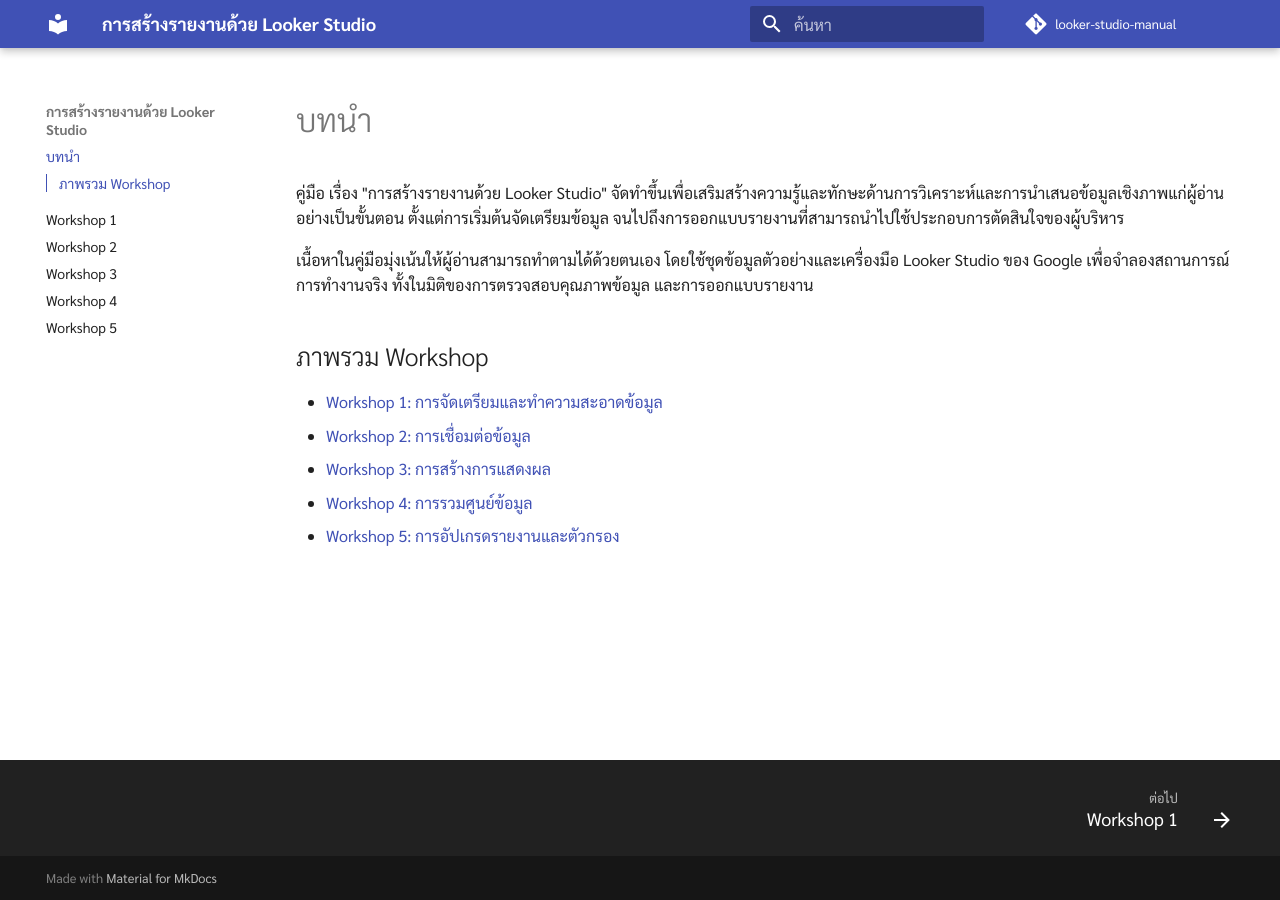
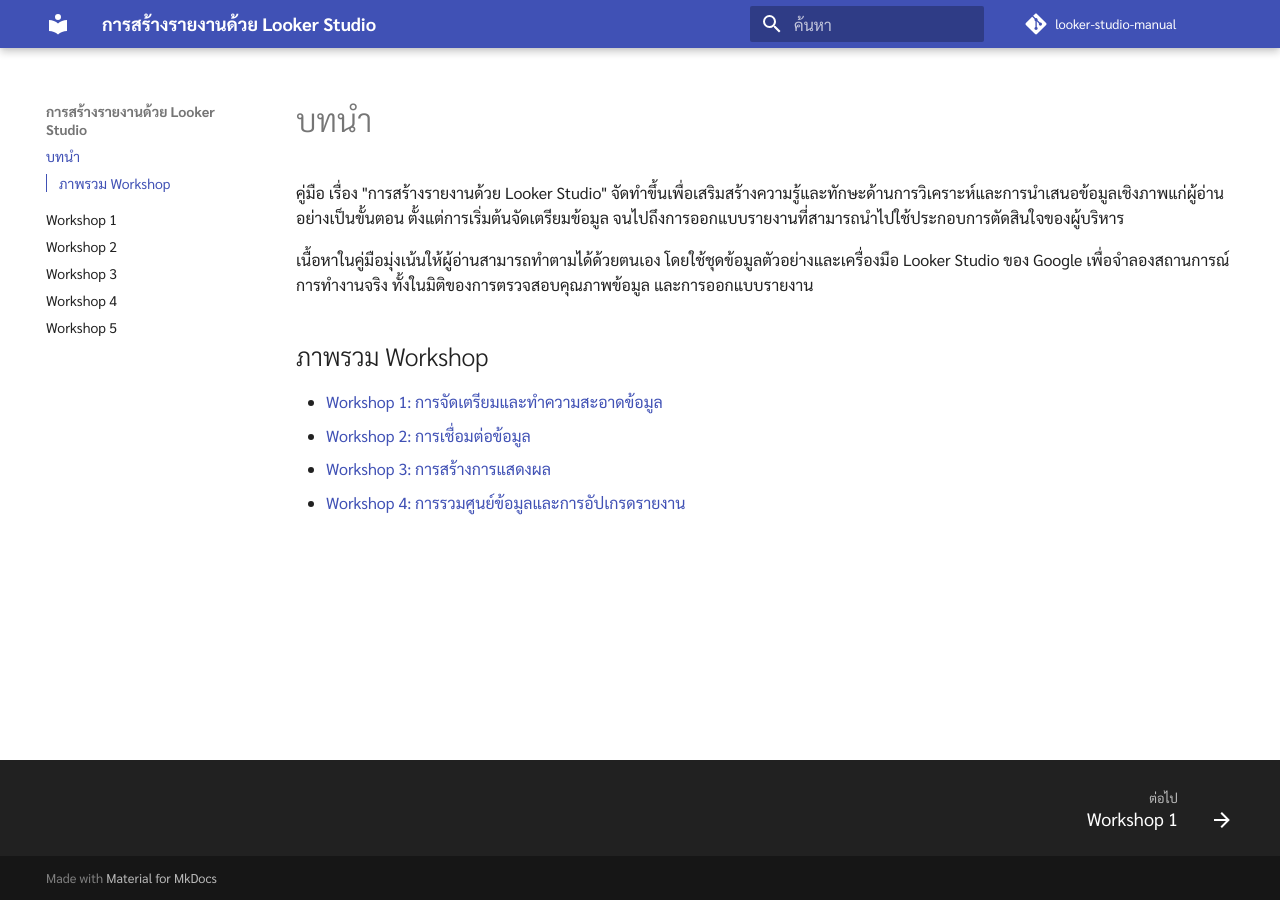
Before and after one commit to weeix/looker-studio-manual, an MkDocs documentation site: the page built from docs/index.md, in a window 1280 px wide. Built offline with MkDocs 1.6.1 and Material for MkDocs 9.7.7, drawn with Linux system fonts in a browser that asks for light colours; comment, search, counter and statistics services are not loaded.

Commit message:
consolidate workshop 4 and 5

```diff
--- a/docs/index.md
+++ b/docs/index.md
@@ -9,5 +9,4 @@
 - [Workshop 1: การจัดเตรียมและทำความสะอาดข้อมูล](workshop-1.md)
 - [Workshop 2: การเชื่อมต่อข้อมูล](workshop-2.md)
 - [Workshop 3: การสร้างการแสดงผล](workshop-3.md)
-- [Workshop 4: การรวมศูนย์ข้อมูล](workshop-4.md)
-- [Workshop 5: การอัปเกรดรายงานและตัวกรอง](workshop-5.md)
+- [Workshop 4: การรวมศูนย์ข้อมูลและการอัปเกรดรายงาน](workshop-4.md)
```
Also changed, not shown: docs/workshop-4.md (+15 -1 lines), docs/workshop-5.md (deleted, +0 -22 lines).
